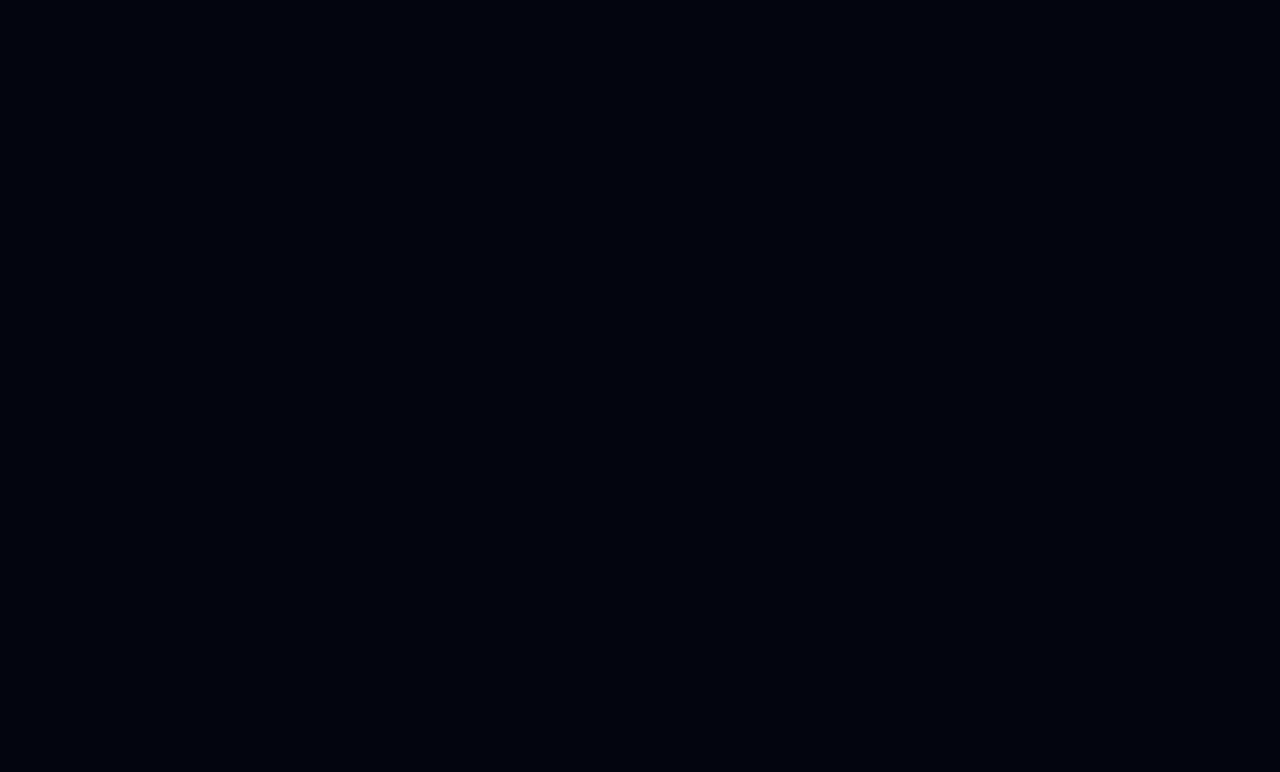
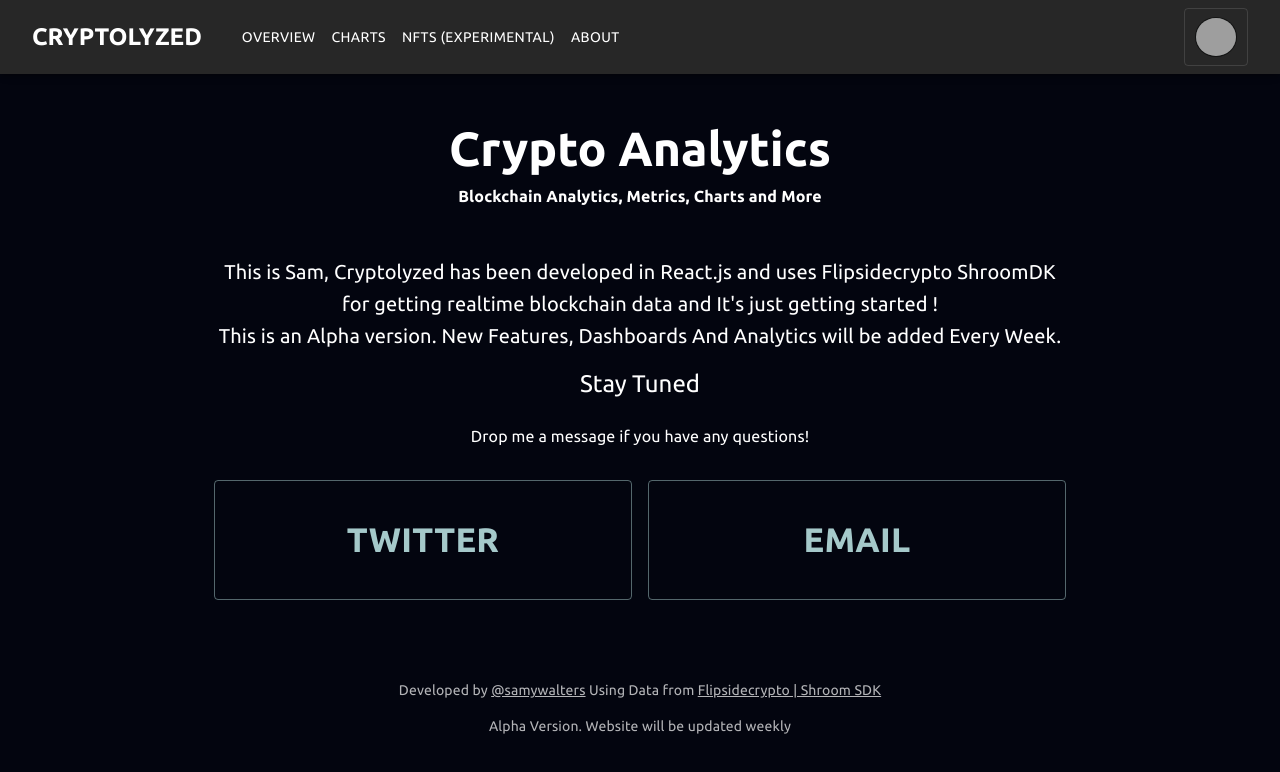
Before and after one commit to sam-shariat/cryptolyzed, a React (Vite) app: page /cryptolyzed/about in a window 1280 px wide. Before the commit this address had no page. Shown: the top 772 px of the page. Built offline with nearby package versions, Linux system fonts and the light colour scheme; grey boxes are pictures that could not be loaded.

Commit message:
update vite config

```diff
--- a/src/App.jsx
+++ b/src/App.jsx
@@ -13,14 +13,14 @@ export default function App() {
     <div style={{height:'100%'}}>
     <Router history={history}>
     <Routes>
-    <Route exact path='/' element={<Home/>} />
-    <Route exact path='/charts' element={<Charts/>} />
-    <Route exact path='/overview' element={<Overview/>} />
-    <Route path="nft" >
+    <Route exact path='cryptolyzed/' element={<Home/>} />
+    <Route exact path='cryptolyzed/charts' element={<Charts/>} />
+    <Route exact path='cryptolyzed/overview' element={<Overview/>} />
+    <Route path="cryptolyzed/nft" >
     <Route path=":id/:name" element={<CryptoPunks />} />
     </Route>
-    <Route exact path='/nfts' element={<NFTS />} />
-    <Route exact path='/about' element={<About />} />
+    <Route exact path='cryptolyzed/nfts' element={<NFTS />} />
+    <Route exact path='cryptolyzed/about' element={<About />} />
     </Routes>
     </Router>
     </div>
--- a/src/data/nav/menuData.jsx
+++ b/src/data/nav/menuData.jsx
@@ -1,7 +1,7 @@
 const navItems = [
-    {name:'Overview',url:'/overview'},
-    {name:'Charts',url:'/charts'},
-    {name:'NFTs (experimental)',url:'/nfts'},
-    {name:'About',url:'/about'}
+    {name:'Overview',url:'/cryptolyzed/overview'},
+    {name:'Charts',url:'/cryptolyzed/charts'},
+    {name:'NFTs (experimental)',url:'/cryptolyzed/nfts'},
+    {name:'About',url:'/cryptolyzed/about'}
 ];
 export {navItems};
--- a/src/pages/Home.jsx
+++ b/src/pages/Home.jsx
@@ -24,7 +24,7 @@ const Home = () => {
       <Container maxWidth="md">
       <Grid container spacing={2}>
         <Grid item md={6} xs={12}>
-        <NavLink to={'/overview'} className="navlink">
+        <NavLink to={'overview'} className="navlink">
           <Button variant='outlined' sx={{height:120,width:'100%'}} fullWidth>
           <Typography sx={{p: 8,textAlign:'center'}} variant="h4" component="h1" align="center" fullWidth>
             <b>Overview</b>
@@ -33,7 +33,7 @@ const Home = () => {
         </NavLink>
         </Grid>
         <Grid item md={6} xs={12}>
-        <NavLink to={'/charts'} className="navlink">
+        <NavLink to={'charts'} className="navlink">
           <Button variant='outlined' sx={{height:120}} fullWidth>
           <Typography sx={{p: 8,textAlign:'center'}} variant="h4" component="h1" align="center" fullWidth>
             <b>Charts</b>
@@ -43,7 +43,7 @@ const Home = () => {
         </Grid>
 
         <Grid item md={6} xs={12}>
-        <NavLink to={'/nfts'} className="navlink">
+        <NavLink to={'nfts'} className="navlink">
           <Button variant='outlined' sx={{height:120}} fullWidth>
           <Typography sx={{p: 8,textAlign:'center'}} variant="h4" component="h1" align="center" fullWidth>
             <b>NFTs</b>
@@ -52,7 +52,7 @@ const Home = () => {
         </NavLink>
         </Grid>
         <Grid item md={6} xs={12}>
-        <NavLink to={'/about'} className="navlink">
+        <NavLink to={'about'} className="navlink">
           <Button variant='outlined' sx={{height:120}} fullWidth>
           <Typography sx={{p: 8,textAlign:'center'}} variant="h4" component="h1" align="center" fullWidth>
             <b>About</b>
--- a/src/pages/NFTS.jsx
+++ b/src/pages/NFTS.jsx
@@ -183,7 +183,7 @@ const query = {
     </Grid>
     </Grid>
         {(isLoading === false && data !== null ) && data.map((collection) =>
-        <Button LinkComponent={NavLink} to={'/nft/'+collection.nft_address+'/'+collection.project_name}
+        <Button LinkComponent={NavLink} to={'nft/'+collection.nft_address+'/'+collection.project_name}
         variant="outlined"
         sx={{ mx:{md:0,lg:40}, my:2,p:2,display:'flex',justifyContent:'center'}}>
           <Box sx={{flexGrow:1}}>
--- a/vite.config.js
+++ b/vite.config.js
@@ -1,7 +1,8 @@
-import { defineConfig } from 'vite';
-import react from '@vitejs/plugin-react';
+import { defineConfig } from "vite";
+import react from "@vitejs/plugin-react";
 
 // https://vitejs.dev/config/
 export default defineConfig({
   plugins: [react()],
+  base: "https://sam-shariat.github.io/cryptolyzed/",
 });
```
